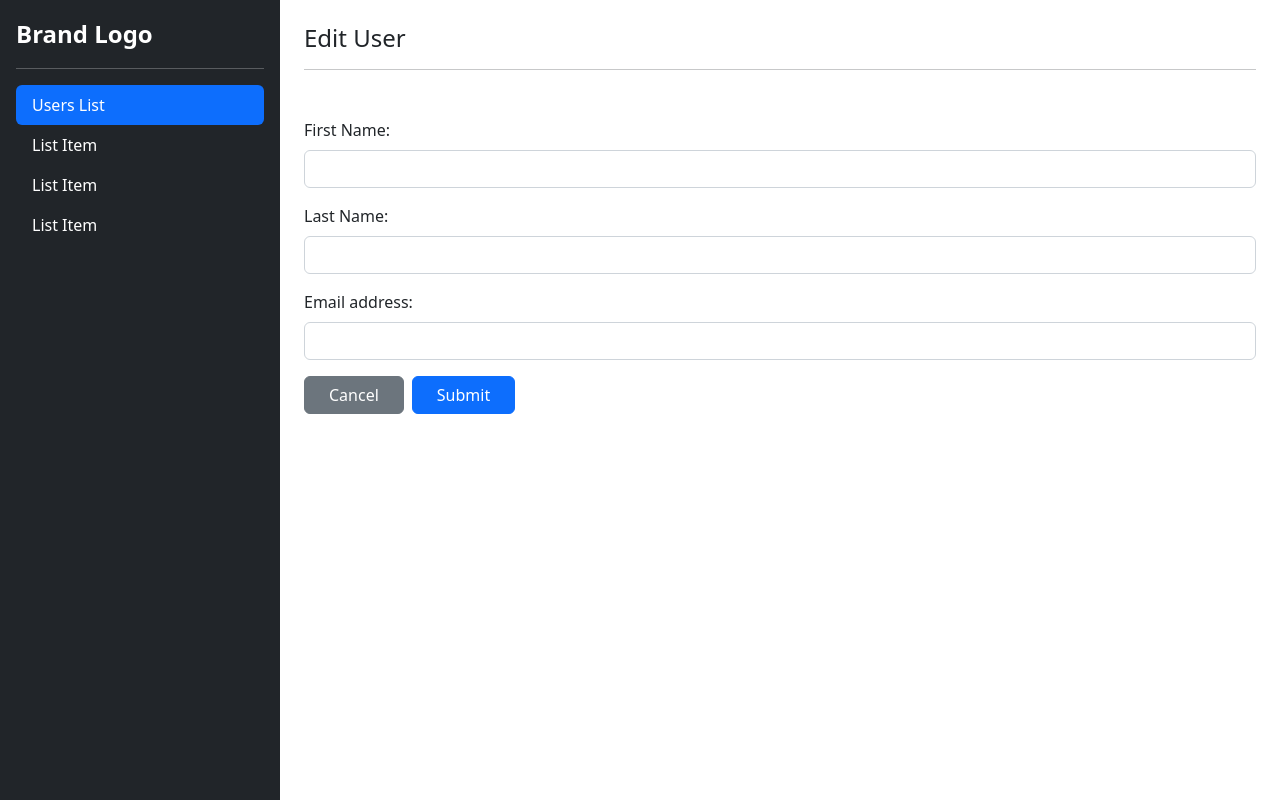
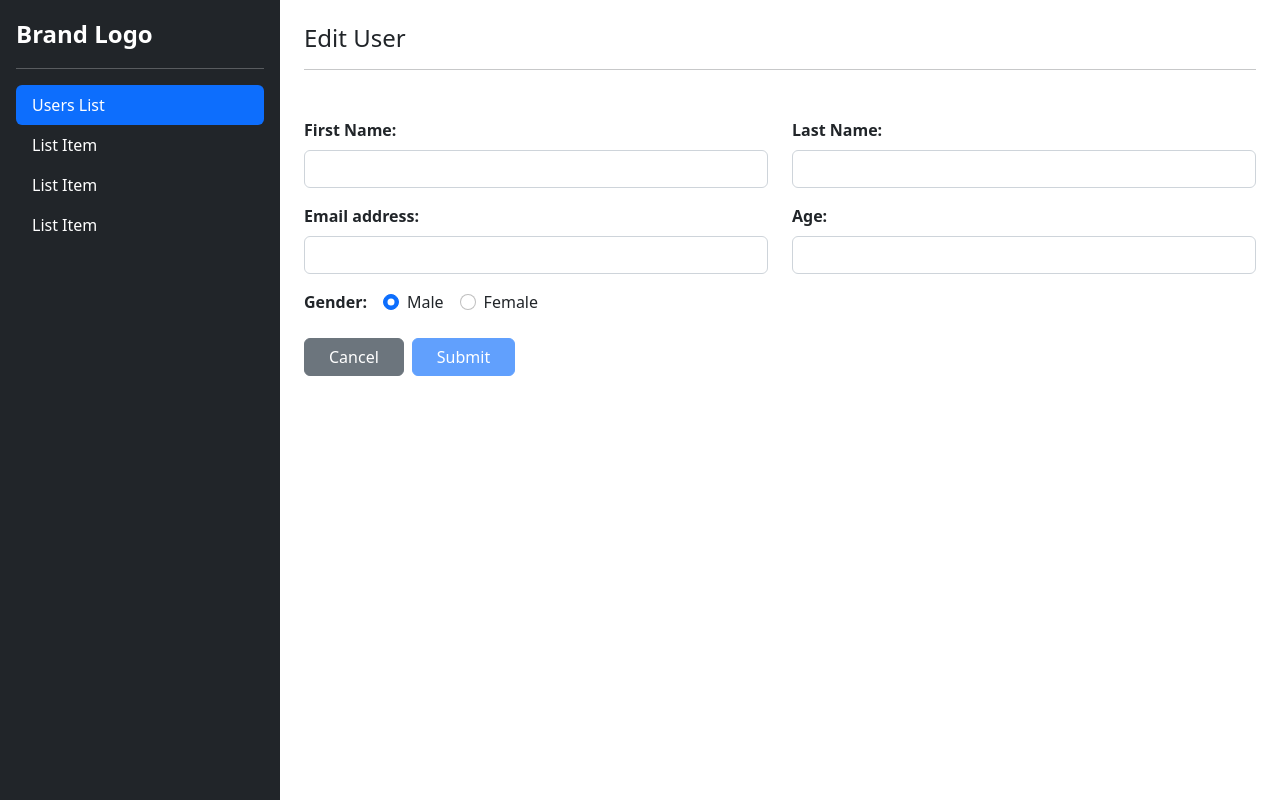
Before and after one commit to MuhammadMabrouk/ng-form-builder, an Angular app: page /users/1/edit in a window 1280 px wide. Built offline with nearby package versions, Linux system fonts and the light colour scheme; no server answers.

Commit message:
feat(fe): add new/edit user page 2

```diff
--- a/src/app/components/users/user-card/user-card.component.html
+++ b/src/app/components/users/user-card/user-card.component.html
@@ -2,8 +2,22 @@
   <img class="card-img-top" [src]="user?.image" [alt]="user?.username">
 
   <div class="card-body d-flex flex-column border-top">
-    <h5 class="card-title">{{ user?.firstName }} {{ user?.lastName }}</h5>
-    <p class="card-text">Email: {{ user?.email }}</p>
+    <h5 class="card-title mb-3">{{ user?.firstName }} {{ user?.lastName }}</h5>
+
+    <ul>
+      <li>
+        <strong class="fw-semibold">Email:</strong>
+        {{ user?.email }}
+      </li>
+      <li>
+        <strong class="fw-semibold">Age:</strong>
+        {{ user?.age }}
+      </li>
+      <li>
+        <strong class="fw-semibold">Gender:</strong>
+        {{ user?.gender }}
+      </li>
+    </ul>
 
     <a
       class="btn btn-primary w-100 mt-auto"
--- a/src/app/components/users/user-new/user-new.component.html
+++ b/src/app/components/users/user-new/user-new.component.html
@@ -5,9 +5,11 @@
 
 <form [formGroup]="userForm" (ngSubmit)="submitUserForm()">
 
+  <div class="row">
+
     <!-- first name control -->
-  <div class="form-group mb-3">
-    <label for="firstName" class="form-label">First Name:</label>
+    <div class="form-group mb-3 col-lg-6">
+      <label for="firstName" class="form-label fw-semibold">First Name:</label>
       <input
         id="firstName"
         class="form-control"
@@ -17,8 +19,8 @@
     </div>
 
     <!-- last name control -->
-  <div class="form-group mb-3">
-    <label for="lastName" class="form-label">Last Name:</label>
+    <div class="form-group mb-3 col-lg-6">
+      <label for="lastName" class="form-label fw-semibold">Last Name:</label>
       <input
         id="lastName"
         class="form-control"
@@ -26,16 +28,62 @@
         formControlName="lastName"
       />
     </div>
+  </div>
+
+  <div class="row">
 
     <!-- email control -->
-  <div class="form-group mb-3">
-    <label for="email" class="form-label">Email address:</label>
+    <div class="form-group mb-3 col-lg-6">
+      <label for="email" class="form-label fw-semibold">Email address:</label>
       <input
         id="email"
         class="form-control"
         type="email"
         formControlName="email"
       />
+    </div>
+
+    <!-- age control -->
+    <div class="form-group mb-3 col-lg-6">
+      <label for="age" class="form-label fw-semibold">Age:</label>
+      <input
+        id="age"
+        class="form-control"
+        type="number"
+        formControlName="age"
+      />
+    </div>
+  </div>
+
+  <!-- gender control -->
+  <div class="form-group mb-3">
+    <div class="d-flex gap-3">
+      <label class="form-label fw-semibold">Gender:</label>
+
+      <div class="d-flex flex-wrap gap-3">
+        <div class="form-check">
+          <input
+            id="male"
+            class="form-check-input"
+            type="radio"
+            formControlName="gender"
+            value="male"
+          />
+          <label for="male" class="form-check-label">Male</label>
+        </div>
+
+        <div class="form-check">
+          <input
+            id="female"
+            class="form-check-input"
+            type="radio"
+            formControlName="gender"
+            value="female"
+          />
+          <label for="female" class="form-check-label">Female</label>
+        </div>
+      </div>
+    </div>
   </div>
 
   <!-- actions buttons -->
@@ -63,6 +111,7 @@
     <button
       class="btn btn-primary px-4"
       type="submit"
+      [disabled]="userForm.invalid"
     >
       Submit
     </button>
--- a/src/app/components/users/user-new/user-new.component.ts
+++ b/src/app/components/users/user-new/user-new.component.ts
@@ -36,6 +36,8 @@ export class UserNewComponent implements OnInit {
       firstName: this.fb.control(null, Validators.required),
       lastName: this.fb.control(null, Validators.required),
       email: this.fb.control(null, [Validators.required, Validators.email]),
+      age: this.fb.control(null, Validators.required),
+      gender: this.fb.control('male', Validators.required),
     });
   }
 
@@ -50,6 +52,8 @@ export class UserNewComponent implements OnInit {
               firstName: res.firstName,
               lastName: res.lastName,
               email: res.email,
+              age: res.age,
+              gender: res.gender,
             });
           },
           error: (err) => {
--- a/src/app/components/users/user.ts
+++ b/src/app/components/users/user.ts
@@ -4,6 +4,8 @@ export interface User {
   firstName: string;
   lastName: string;
   email: string;
+  age: number;
+  gender: string;
   image: string;
 }
 
```
Lines whose indentation alone changed are shown as unchanged.
